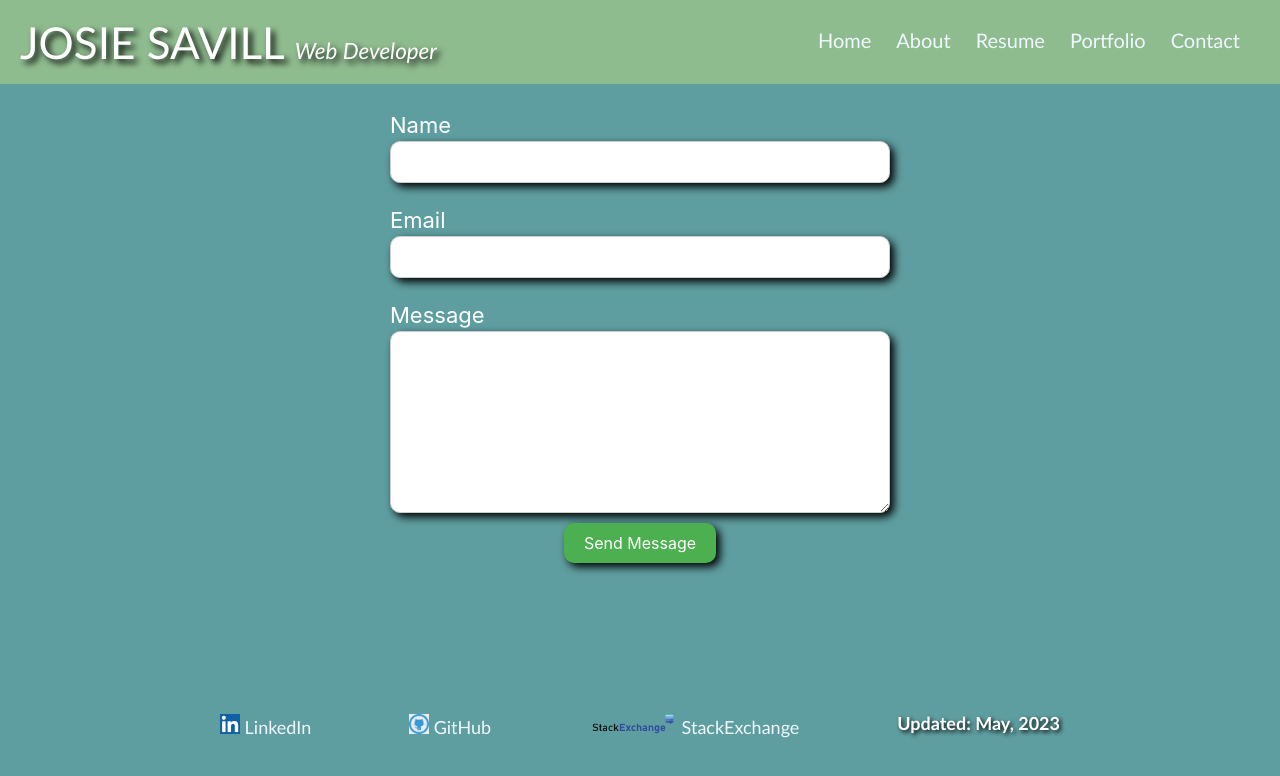
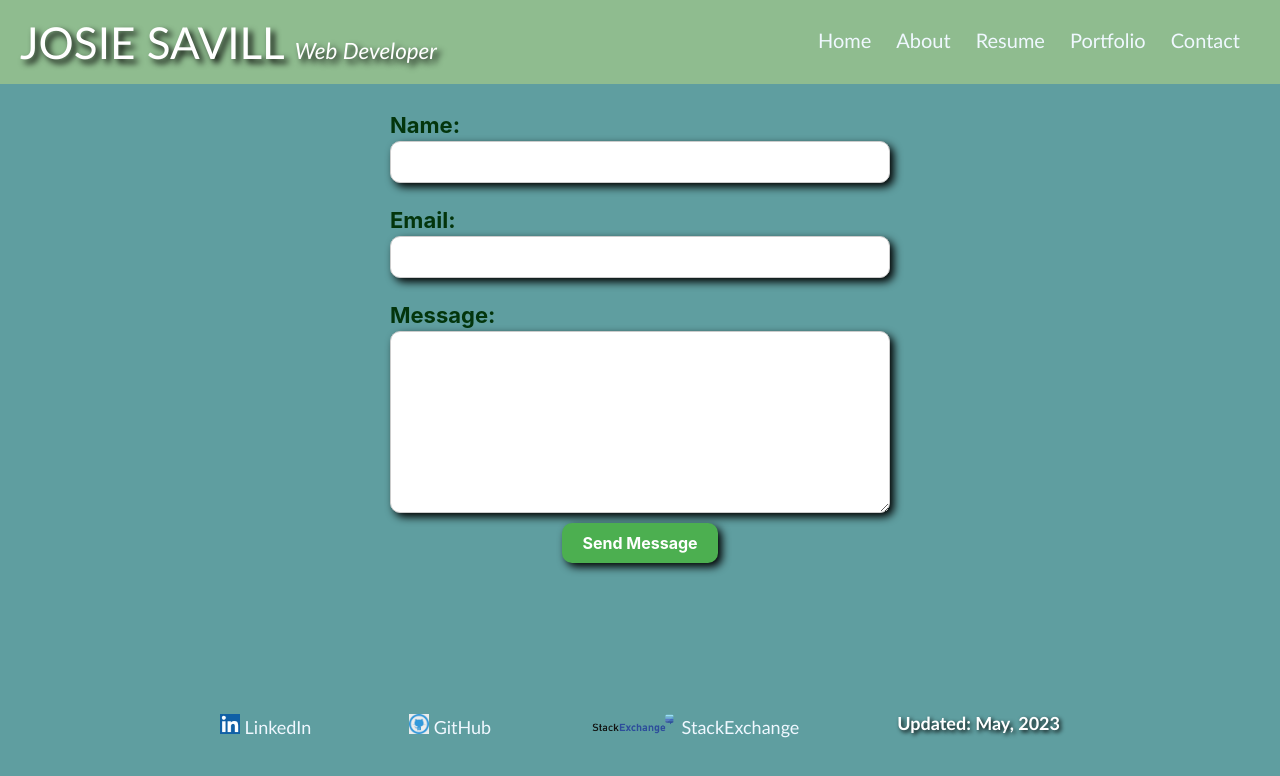
Before and after one commit to JosieSavill/dream-destinations, a React (Create React App) app: page / in a window 1280 px wide. Both pictures are taken after a click on the link "Contact". Shown: the top 776 px of the page. Built offline with nearby package versions, Linux system fonts and the light colour scheme.

Commit message:
updated contact.css, Contact.js, Home.js, index.css

```diff
--- a/src/assets/contact.css
+++ b/src/assets/contact.css
@@ -15,8 +15,9 @@ form {
 
 form label {
     margin-top: 10px;
-    color: white;
+    color: rgb(3, 53, 12);
     font-size: 22px;
+    font-weight: bold;
     align-self: flex-start;
     text-shadow: 0, 0, 0, 1.0;
 
@@ -49,6 +50,7 @@ form input[type="Submit"] {
     margin-top: 10px;
     background-color: #4caf50;
     color: white;
+    font-weight: bold;
     cursor: pointer;
     box-shadow: 0 2px 4px rgba(0, 0, 0, 1.0);
 }
--- a/src/components/Contact.js
+++ b/src/components/Contact.js
@@ -9,13 +9,13 @@ export default function Contact ({ setScreen }) {
 
             <div className="contactcontainer">
                 <form>
-                    <label>Name</label>
+                    <label>Name:</label>
                     <input type="text" />
                     <br />
-                    <label>Email</label>
+                    <label>Email:</label>
                     <input type="text" required pattern="[a-zA-Z0-9._%+-]+@[a-z0-9.-]+\.[a-z]{2,4}$"/>
                     <br />
-                    <label>Message</label>
+                    <label>Message:</label>
                     <textarea rows={8} type="text" />
                     <input type="Submit" value="Send Message" className="submit-button" />
                 </form>
--- a/src/index.css
+++ b/src/index.css
@@ -62,6 +62,7 @@ body {
   font-size: 20px;
 }
 
+
 .header nav ul {
   list-style-type: none;
 }
@@ -70,7 +71,11 @@ body {
   display: inline-block;
   margin-left: 25px;
   cursor: pointer;
+  transition: color 1s;
 }
+
+
+
 
 .header h1 {
   display: inline-block;
@@ -174,6 +179,11 @@ main {
 a {
   color: aliceblue;
   text-decoration: none;
+}
+
+nav a:hover {
+  color: rgb(85, 114, 7);
+  transition: color 0.5s;
 }
 
 p {
@@ -374,8 +384,14 @@ code {
   width: 100%;
   height: 200px;
   border-radius: 15px;
+  padding-top: 100%;
+  padding-left: 100%;
+  box-shadow: 4px 4px 6px rgba(0, 0, 0, 1.7);
+}
 
-  box-shadow: 4px 4px 6px rgba(0, 0, 0, 1.7);
+img6 {
+  max-width: 100%;
+  height: auto;
 }
 
 @media (max-width: 600px) {
```
Also changed, not shown: src/components/Home.js (+0 -28 lines).
